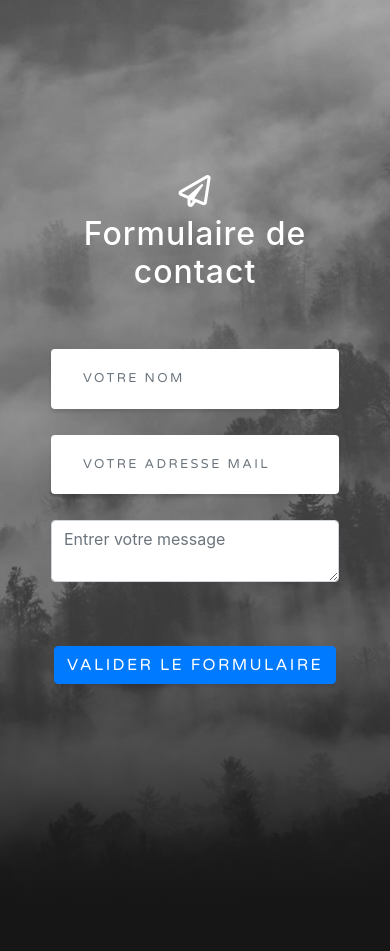
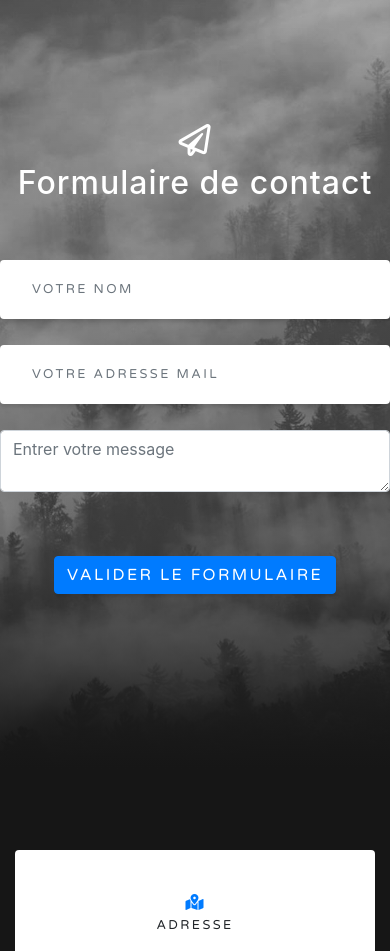
Before and after one commit to ahmedweb/design, a website with bundled scripts: page startbootstrap-grayscale-gh-pages/index.html in a window 390 px wide. Shown: the part 3680-4631 px from the top of the page. Built offline with nearby package versions, Linux system fonts and the light colour scheme.

Commit message:
padding
mx-auto.text-center css

```diff
--- a/startbootstrap-grayscale-gh-pages/index.html
+++ b/startbootstrap-grayscale-gh-pages/index.html
@@ -57,6 +57,11 @@ word-break: break-word;
 
   }
 .mx-auto.text-center {padding: 51px;} .slogan_home {      letter-spacing: 0;}
+  .mx-auto.text-center {
+
+    padding: 0;
+
+}
 }
 
 
```
